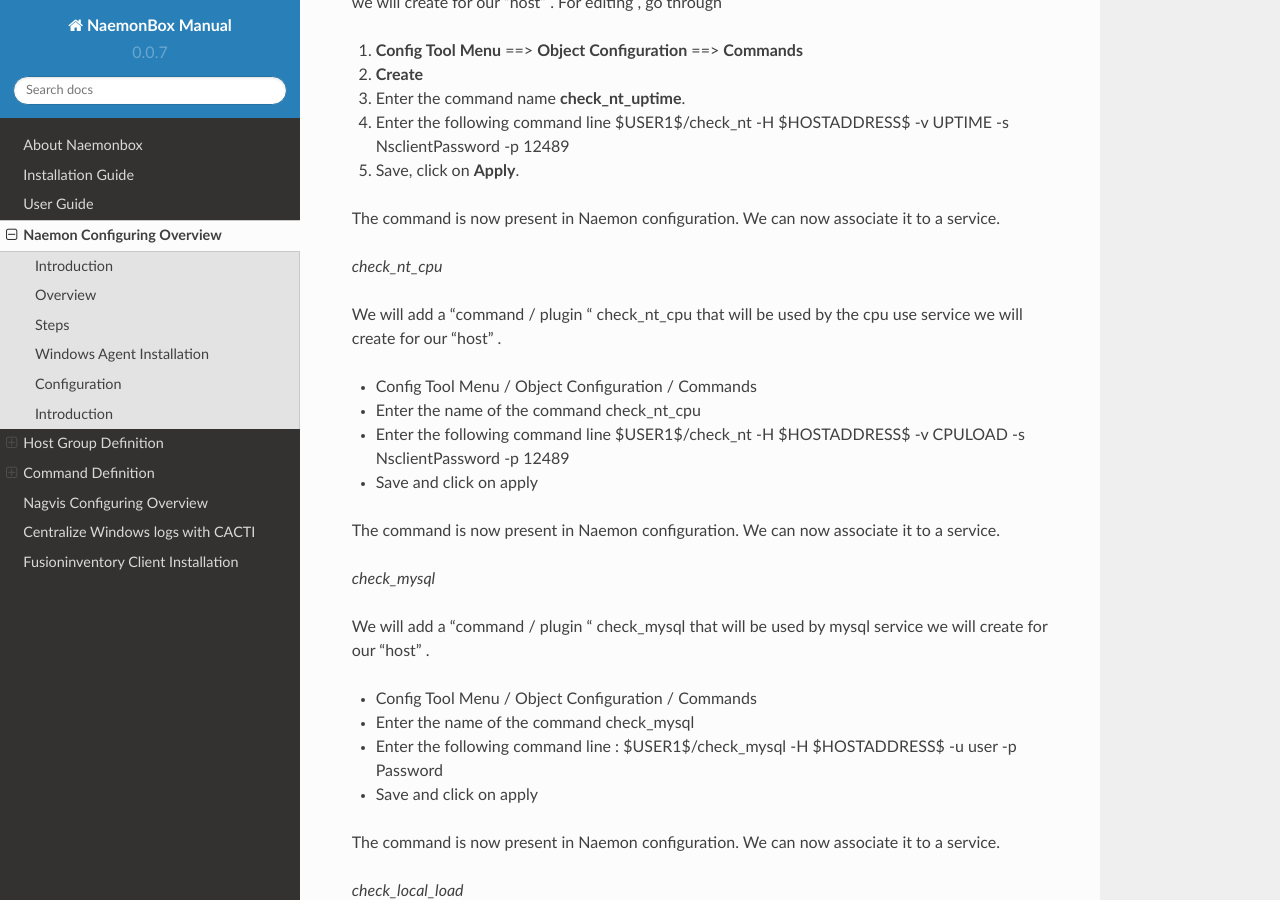
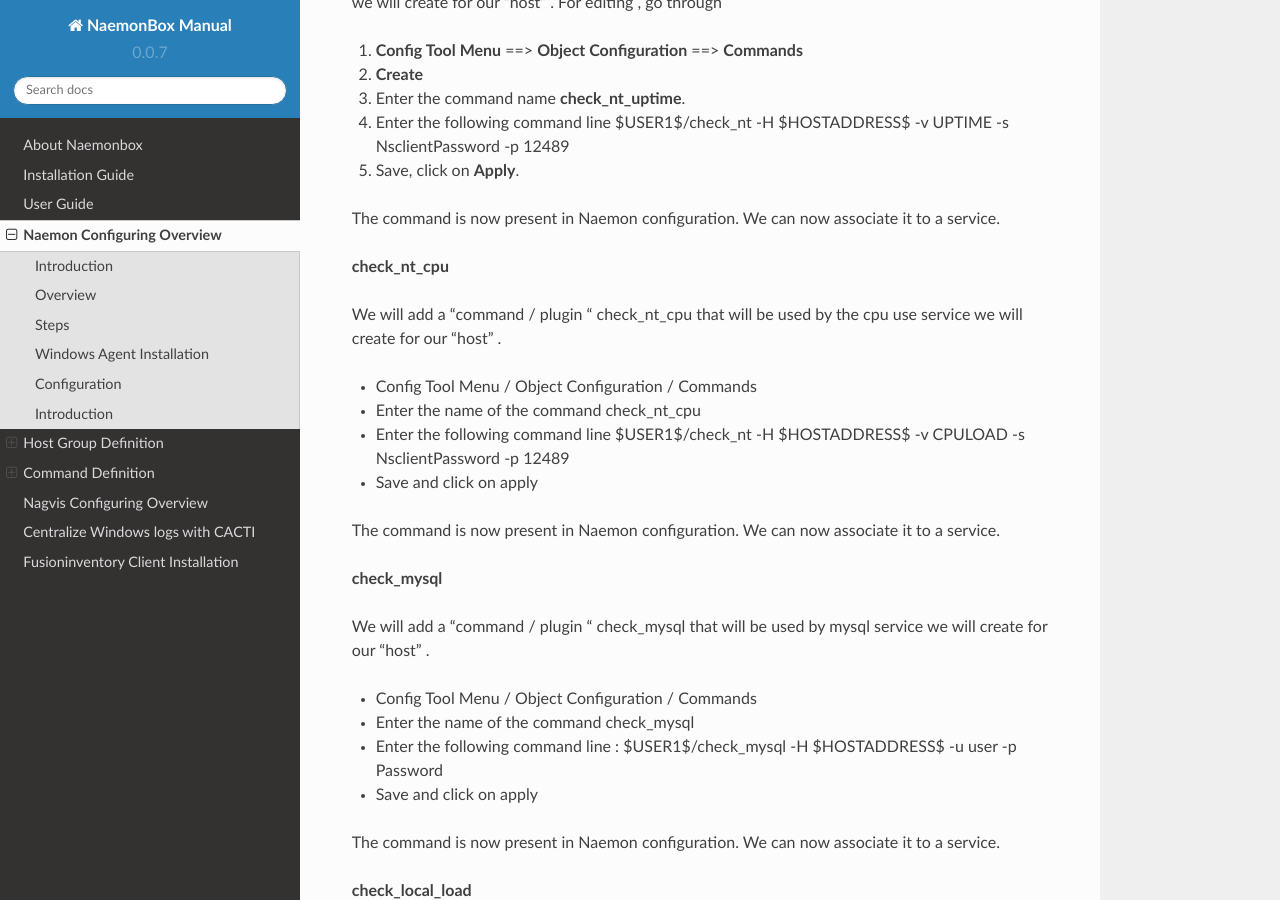
Before and after one commit to mgadi/naemonbox, a Sphinx documentation site: the page built from docs/source/04_Configuring_NaemonBox/index.rst, in a window 1280 px wide and 900 px high, scrolled down 4531 px. Built offline with Sphinx 7.4.7 and the Read the Docs theme 2.0.0, drawn with Linux system fonts in a browser that asks for light colours; pages that are not in the unit, such as notebooks, are missing from menus.

```diff
--- a/docs/source/04_Configuring_NaemonBox/index.rst
+++ b/docs/source/04_Configuring_NaemonBox/index.rst
@@ -129,7 +129,7 @@ For editing , go through
 
 The command is now present in Naemon configuration. We can now associate it to a service.
 
-*check_nt_cpu*
+**check_nt_cpu**
 
 We will add a "command / plugin " check_nt_cpu that will be used by the cpu use service we will create for our "host" .
 
@@ -140,7 +140,7 @@ We will add a "command / plugin " check_nt_cpu that will be used by the cpu use
 
 The command is now present in Naemon configuration. We can now associate it to a service.
 
-*check_mysql*
+**check_mysql**
 
 We will add a "command / plugin " check_mysql that will be used by mysql service we will create for our "host" .
 
@@ -151,7 +151,7 @@ We will add a "command / plugin " check_mysql that will be used by mysql service
 
 The command is now present in Naemon configuration. We can now associate it to a service.
 
-*check_local_load*
+**check_local_load**
 
 We will add a "command / plugin " check_local_load that will be used by Current Load service we will create for our "host" .
 
@@ -162,7 +162,7 @@ We will add a "command / plugin " check_local_load that will be used by Current
 
 The command is now present in Naemon configuration. We can now associate it to a service.
 
-*check_local_procs*
+**check_local_procs**
 
 We will add a "command / plugin " check_local_procs that will be used by Total Processes service we will create for our "host" .
 
@@ -173,7 +173,7 @@ We will add a "command / plugin " check_local_procs that will be used by Total P
 
 The command is now present in Naemon configuration. We can now associate it to a service.
 
-*check_local_users*
+**check_local_users**
 
 We will add a "command / plugin " check_local_users that will be used by Current users service we will create for our "host" .
 
@@ -184,7 +184,7 @@ We will add a "command / plugin " check_local_users that will be used by Current
 
 The command is now present in Naemon configuration. We can now associate it to a service.
 
-*check_local_swap*
+**check_local_swap**
 
 We will add a "command / plugin " check_local_swap that will be used by swap usage service we will create for our "host" .
 
```
